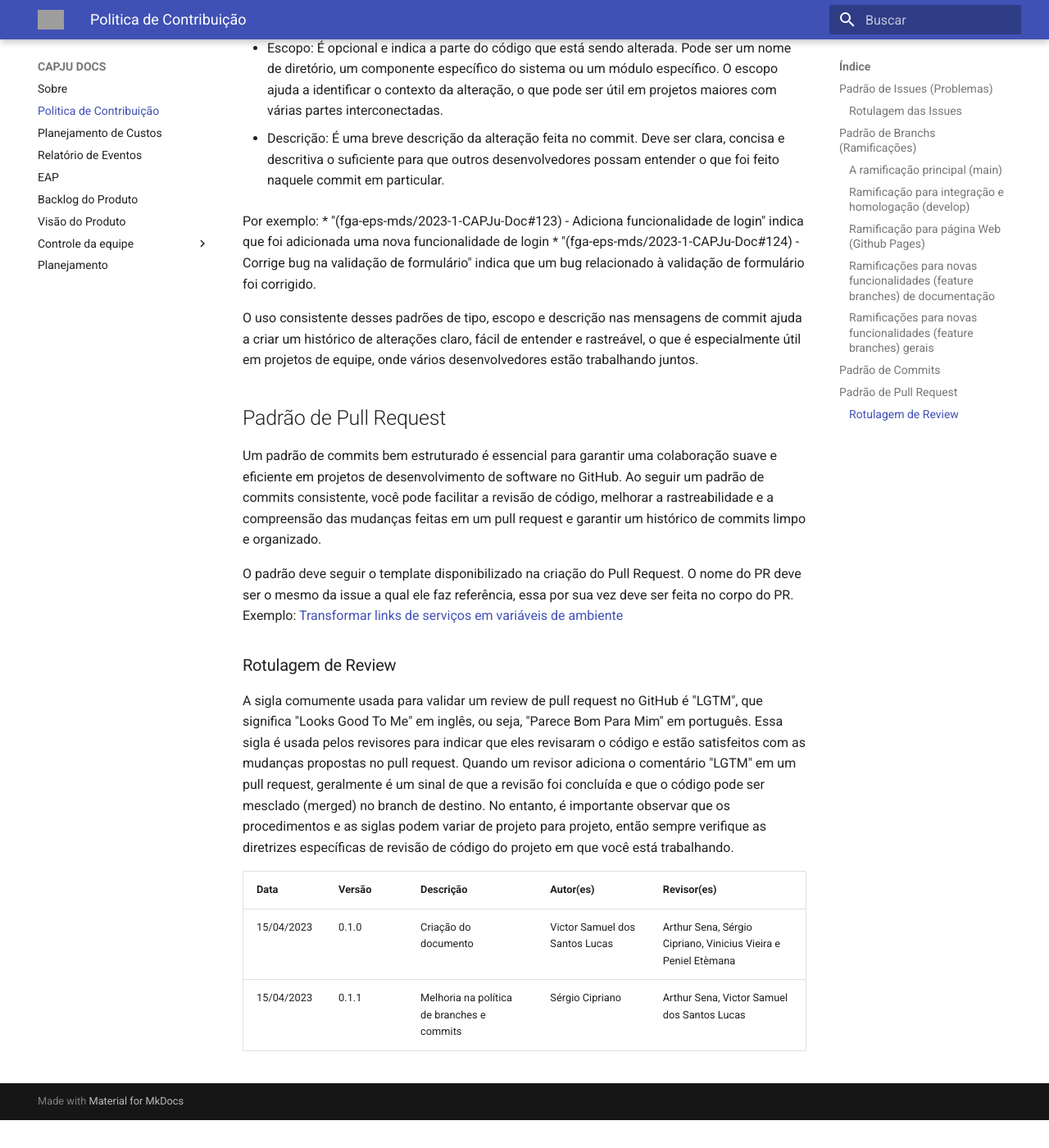
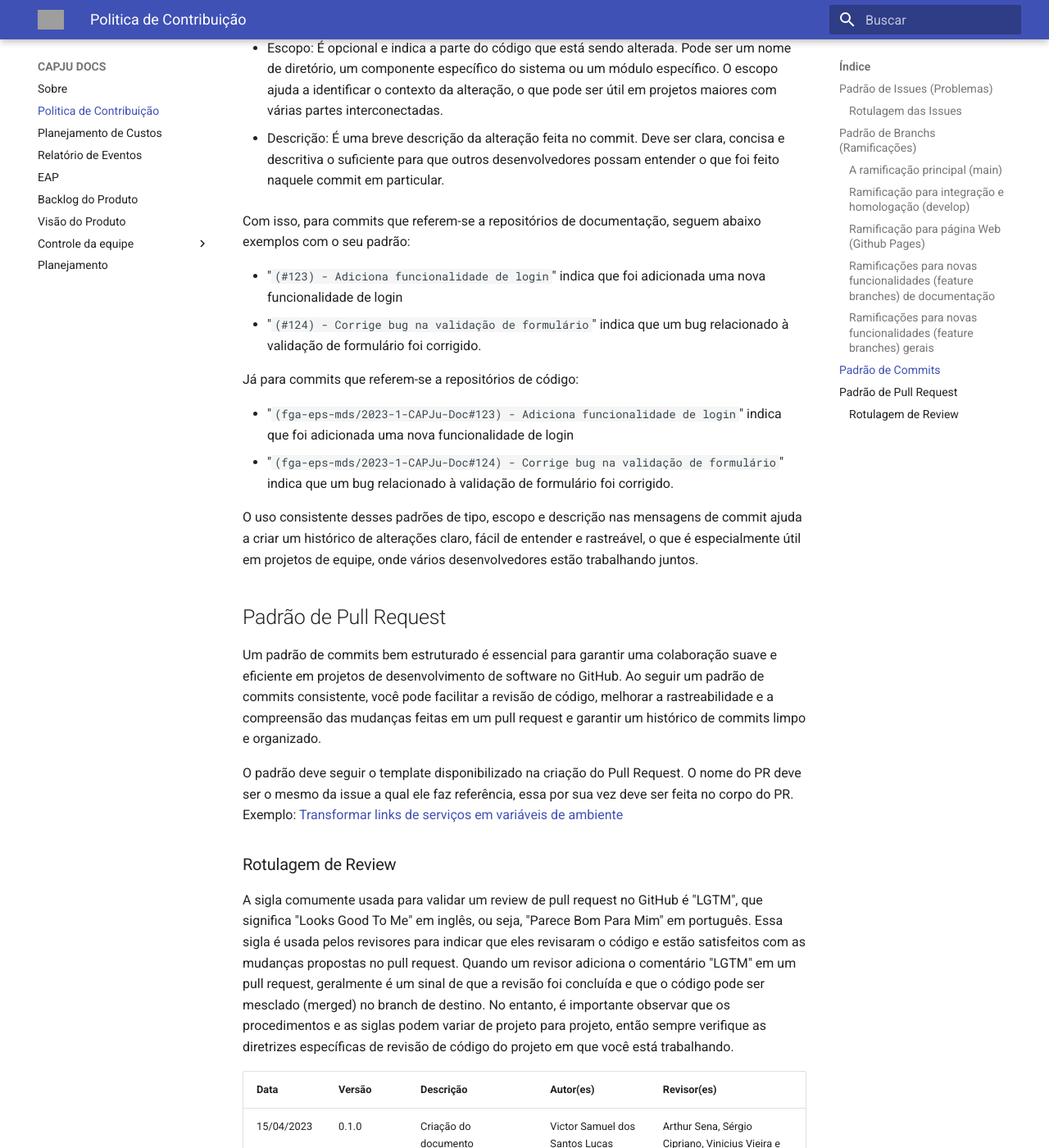
Before and after one commit to fga-eps-mds/2023-1-CAPJu-Doc, an MkDocs documentation site: the page built from docs/politica_de_contribuicao.md, in a window 1280 px wide and 1400 px high, scrolled down 4533 px. Shown: the whole window at 82% size. Built offline with MkDocs 1.6.1 and Material for MkDocs 9.7.7, drawn with Linux system fonts in a browser that asks for light colours; before the commit the page ends 5899 px from its top, so only the background shows below that; some of the changed text lies outside the part shown; grey boxes are pictures that could not be loaded.

Commit message:
Update politica_de_contribuicao.md
Atualizando o padrão de commit, especificando o de documentação e o de código

```diff
--- a/docs/politica_de_contribuicao.md
+++ b/docs/politica_de_contribuicao.md
@@ -113,9 +113,15 @@ Os padrões do Conventional Commits consistem em três partes principais em sua
 
 * Descrição: É uma breve descrição da alteração feita no commit. Deve ser clara, concisa e descritiva o suficiente para que outros desenvolvedores possam entender o que foi feito naquele commit em particular.
 
-Por exemplo:
-* "(fga-eps-mds/2023-1-CAPJu-Doc#123) - Adiciona funcionalidade de login" indica que foi adicionada uma nova funcionalidade de login
-* "(fga-eps-mds/2023-1-CAPJu-Doc#124) - Corrige bug na validação de formulário" indica que um bug relacionado à validação de formulário foi corrigido.
+Com isso, para commits que referem-se a repositórios de documentação, seguem abaixo exemplos com o seu padrão:
+
+* "`(#123) - Adiciona funcionalidade de login`" indica que foi adicionada uma nova funcionalidade de login
+* "`(#124) - Corrige bug na validação de formulário`" indica que um bug relacionado à validação de formulário foi corrigido.
+
+Já para commits que referem-se a repositórios de código:
+
+* "`(fga-eps-mds/2023-1-CAPJu-Doc#123) - Adiciona funcionalidade de login`" indica que foi adicionada uma nova funcionalidade de login
+* "`(fga-eps-mds/2023-1-CAPJu-Doc#124) - Corrige bug na validação de formulário`" indica que um bug relacionado à validação de formulário foi corrigido.
 
 O uso consistente desses padrões de tipo, escopo e descrição nas mensagens de commit ajuda a criar um histórico de alterações claro, fácil de entender e rastreável, o que é especialmente útil em projetos de equipe, onde vários desenvolvedores estão trabalhando juntos.
 
@@ -134,3 +140,4 @@ A sigla comumente usada para validar um review de pull request no GitHub é "LGT
 | ------------- | ------------- | ------------- | ------------- | ------------- |
 | 15/04/2023 | 0.1.0 | Criação do documento | Victor Samuel dos Santos Lucas | Arthur Sena, Sérgio Cipriano, Vinicius Vieira e Peniel Etèmana |
 | 15/04/2023 | 0.1.1 | Melhoria na política de branches e commits | Sérgio Cipriano | Arthur Sena, Victor Samuel dos Santos Lucas |
+| 17/05/2023 | 0.1.2 | Corrigindo o padrão de commits | Gustavo Sorte | Arthur Sena, Sérgio Cipriano |
```
